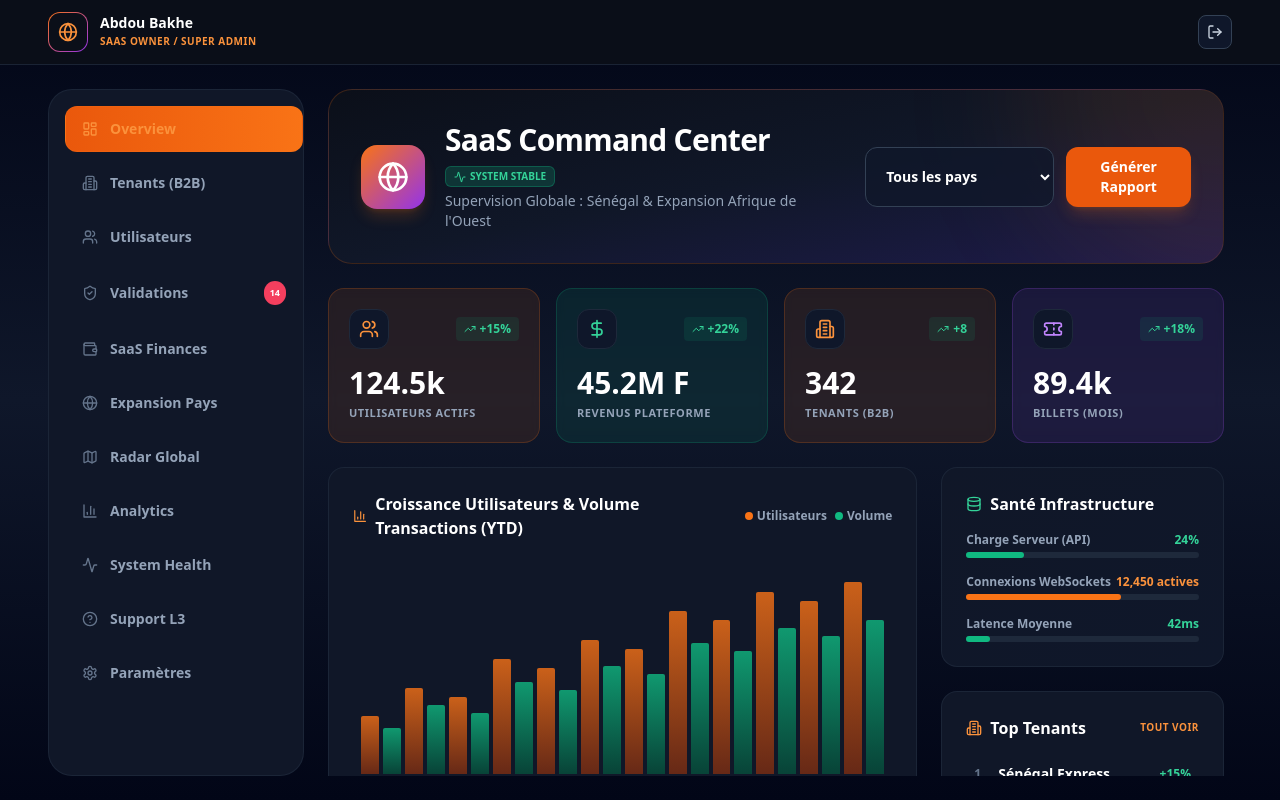
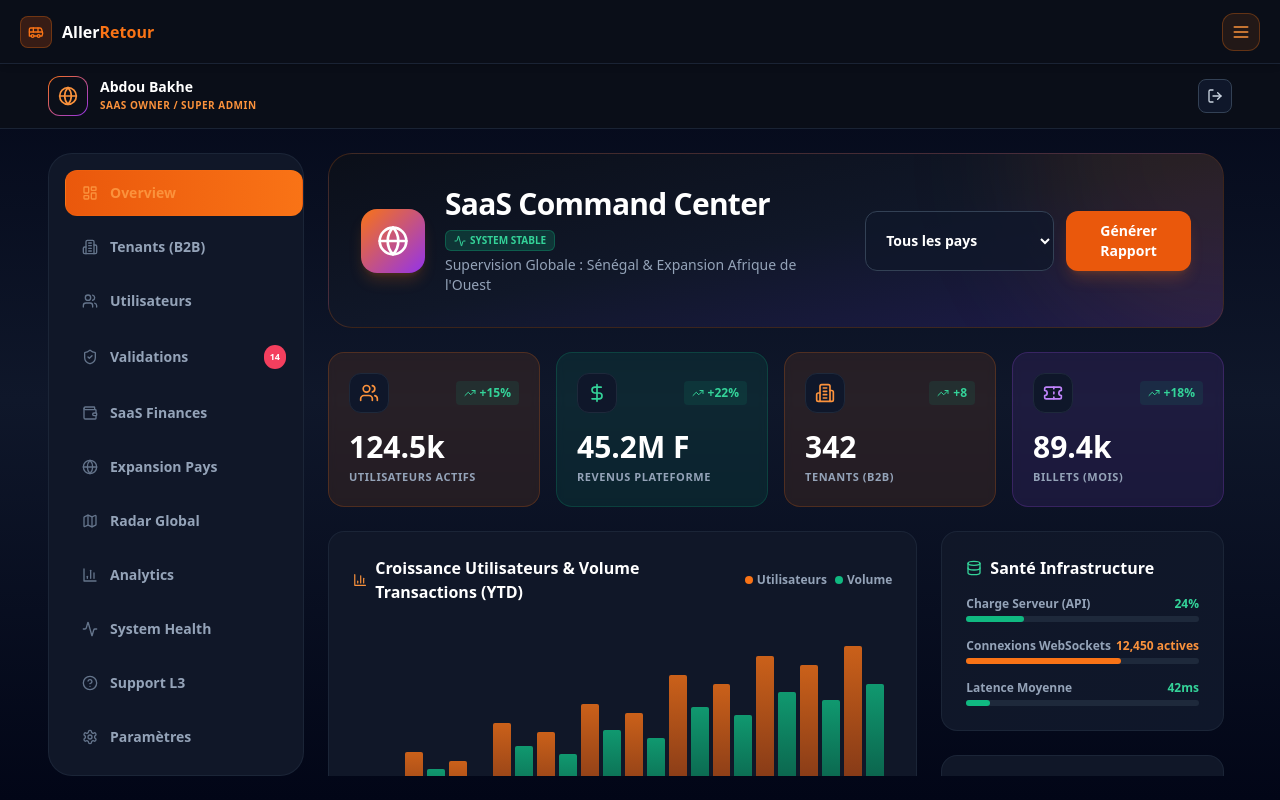
Before and after one commit to migini10/Aller-Retour, a Next.js app in the folder apps/web/: page /dashboard/admin in a window 1280 px wide. Built offline with nearby package versions, Linux system fonts and the light colour scheme.

Commit message:
feat(dashboard): make topbar visible on desktop to show Allo Dakar button

```diff
--- a/apps/web/src/app/dashboard/layout.tsx
+++ b/apps/web/src/app/dashboard/layout.tsx
@@ -25,8 +25,8 @@ export default function DashboardLayout({ children }: { children: React.ReactNod
   return (
     <BrandingProvider>
       <div className="h-[100dvh] overflow-hidden bg-slate-950 text-slate-100 flex flex-col">
-      {/* Topbar Mobile-only : fixée en haut, visible uniquement sur petits écrans */}
-      <header className="lg:hidden fixed top-0 left-0 right-0 z-40 h-16 bg-[#0B0F19]/95 backdrop-blur-xl border-b border-slate-800/80 flex items-center justify-between px-5 shadow-md">
+      {/* Topbar Fixe (Mobile & Desktop) */}
+      <header className="fixed top-0 left-0 right-0 z-50 h-16 bg-[#0B0F19]/95 backdrop-blur-xl border-b border-slate-800/80 flex items-center justify-between px-5 shadow-md">
         <Link href="/" className="flex items-center gap-2.5">
           <div className="w-8 h-8 rounded-lg bg-orange-600/20 border border-orange-500/30 flex items-center justify-center">
             <Bus className="w-4 h-4 text-orange-500" />
@@ -68,7 +68,7 @@ export default function DashboardLayout({ children }: { children: React.ReactNod
         {/* Sidebar Desktop : miniature w-20, expansible au hover (w-72) */}
         <div
           className={`
-            fixed inset-y-0 left-0 z-50 transform transition-all duration-300 ease-in-out group
+            fixed top-16 bottom-0 left-0 z-40 transform transition-all duration-300 ease-in-out group
             w-72 lg:w-20 lg:hover:w-72 overflow-hidden
             ${sidebarOpen ? 'translate-x-0' : '-translate-x-full'}
             ${isSuperAdmin ? 'lg:-translate-x-full lg:hidden' : 'lg:translate-x-0'}
@@ -78,7 +78,7 @@ export default function DashboardLayout({ children }: { children: React.ReactNod
         </div>
 
         {/* Contenu principal: un conteneur flex qui ne scrolle pas, pour permettre aux headers d'être vraiment fixes */}
-        <main className={`flex-1 min-w-0 flex flex-col h-full relative bg-gradient-to-b from-slate-950 via-slate-900 to-slate-950 pt-16 lg:pt-0 ${isSuperAdmin ? '' : 'lg:ml-20'}`}>
+        <main className={`flex-1 min-w-0 flex flex-col h-full relative bg-gradient-to-b from-slate-950 via-slate-900 to-slate-950 pt-16 lg:pt-16 ${isSuperAdmin ? '' : 'lg:ml-20'}`}>
           {children}
         </main>
       </div>
```
